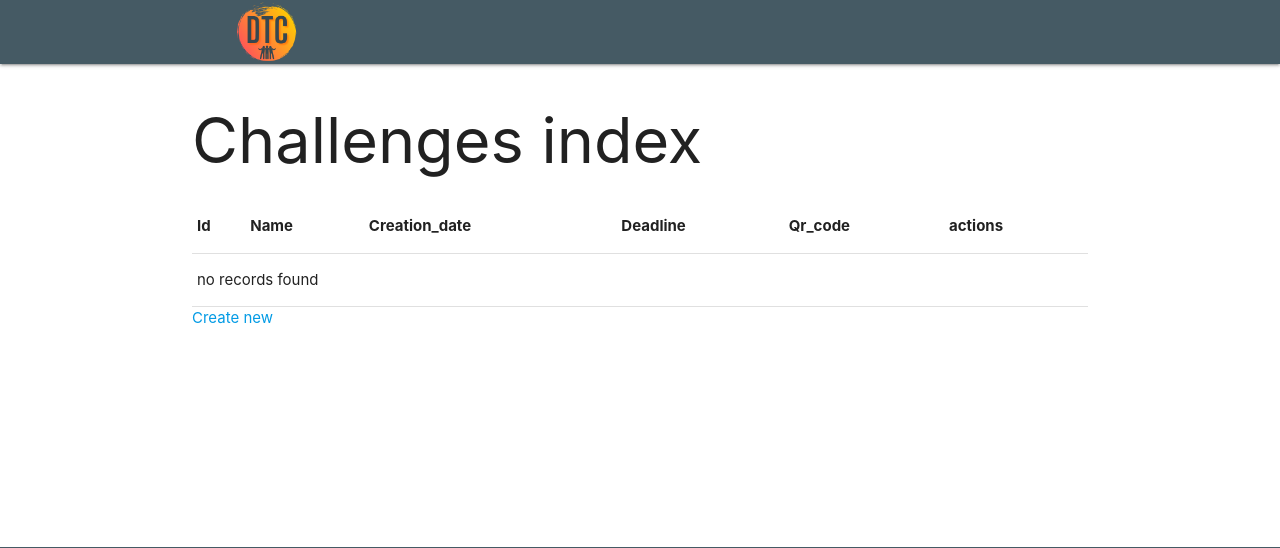
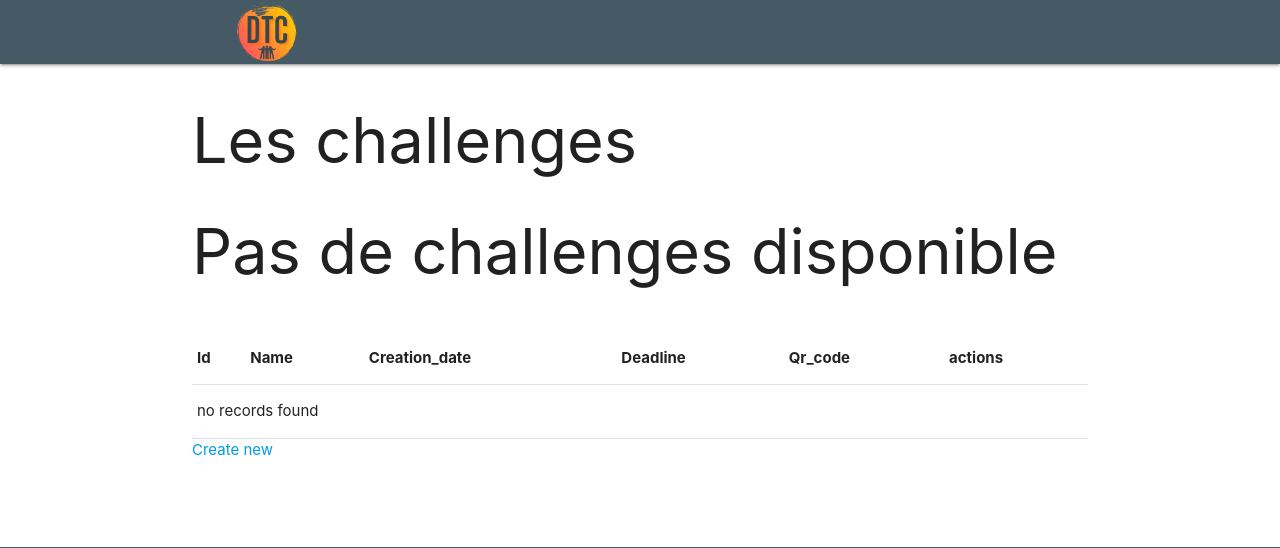
Before and after one commit to NilsMillot/Defis_tes_copains, a Symfony app: template templates/challenges/index.html.twig in a window 1280 px wide. Shown: the top 548 px of the page. Run offline with Twig, Linux system fonts and the light colour scheme; the template is opened without the code that fills it, so the values that code supplies are empty; some libraries are stand-ins or nearby versions.

Commit message:
[ADD] Début d'affichage des challenges

```diff
--- a/templates/base_front.html.twig
+++ b/templates/base_front.html.twig
@@ -6,6 +6,8 @@
     <link rel="stylesheet" href="https://cdnjs.cloudflare.com/ajax/libs/materialize/1.0.0/css/materialize.min.css">
     <link rel="stylesheet" href="https://use.fontawesome.com/releases/v5.15.4/css/all.css" integrity="sha384-DyZ88mC6Up2uqS4h/KRgHuoeGwBcD4Ng9SiP4dIRy0EXTlnuz47vAwmeGwVChigm" crossorigin="anonymous">
     <link rel="stylesheet" href="{{ asset('css/text.css') }}">
+    <link rel="stylesheet" href="{{ asset('css/btn.css') }}">
+    <link rel="stylesheet" href="{{ asset('css/card.css') }}">
 
     {# Run `composer require symfony/webpack-encore-bundle`and uncomment the following Encore helpers to start using Symfony UX #}
     {% block stylesheets %}
--- a/templates/challenges/index.html.twig
+++ b/templates/challenges/index.html.twig
@@ -3,8 +3,28 @@
 {% block title %}Challenges index{% endblock %}
 
 {% block body %}
-    <h1>Challenges index</h1>
+    <h1>Les challenges</h1>
+    <div class="row">
+    {% for challenge in challenges %}
 
+        <div class="card small col s6">
+            <div class="card-image waves-effect waves-block waves-light">
+                <img class="activator" src="https://www.publicdomainpictures.net/pictures/320000/velka/background-image.png">
+            </div>
+            <div class="card-content">
+                <span class="card-title activator grey-text text-darken-4">{{ challenge.name }}<i class="material-icons right">Voir plus</i></span>
+                <p>Créer le : {{ challenge.creationDate ? challenge.creationDate|date('d-m-Y') : '' }} </p>
+            </div>
+            <div class="card-reveal">
+                <span class="card-title grey-text text-darken-4">{{ challenge.name }}<i class="material-icons right">Fermer</i></span>
+                <p>Here is some more information about this product that is only revealed once clicked on.</p>
+            </div>
+        </div>
+
+    {% else %}
+        <h1>Pas de challenges disponible</h1>
+    {% endfor %}
+    </div>
     <table class="table">
         <thead>
             <tr>
```
Also changed, not shown: public/css/card.css (added).
